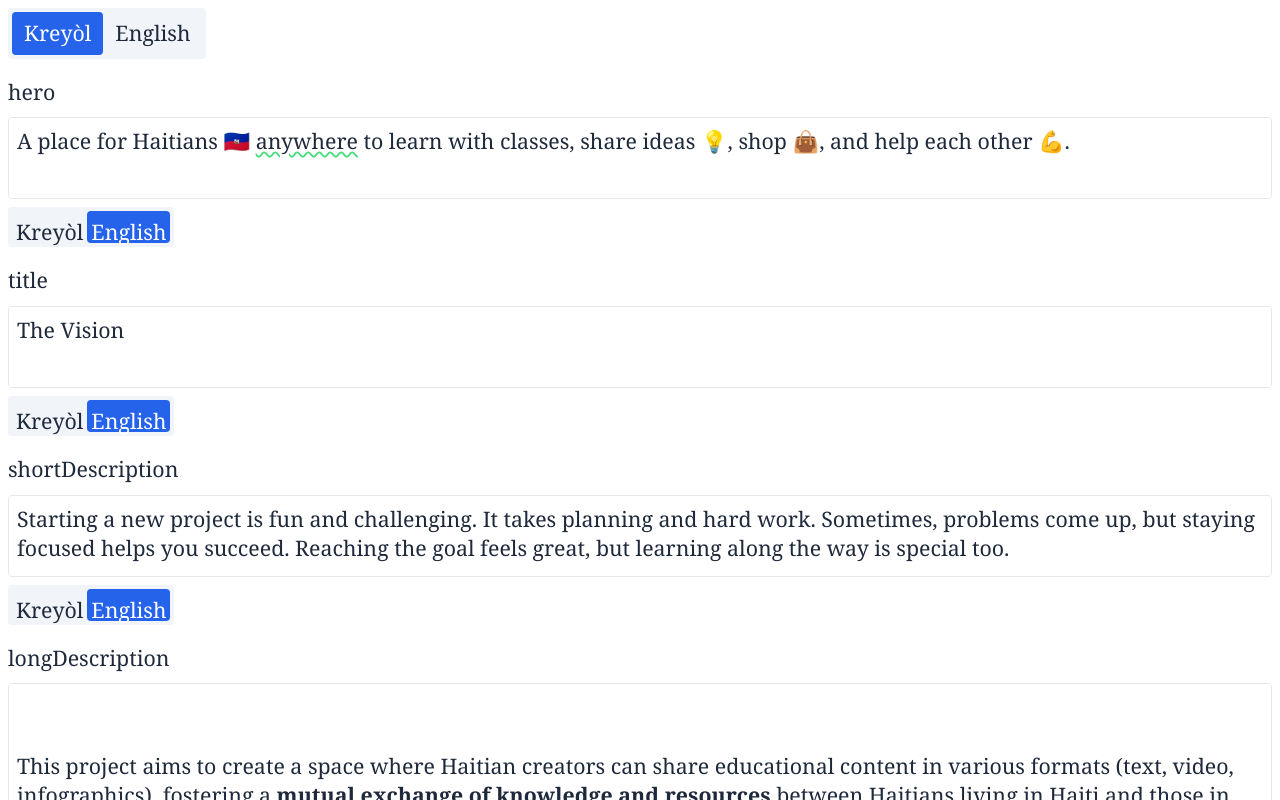
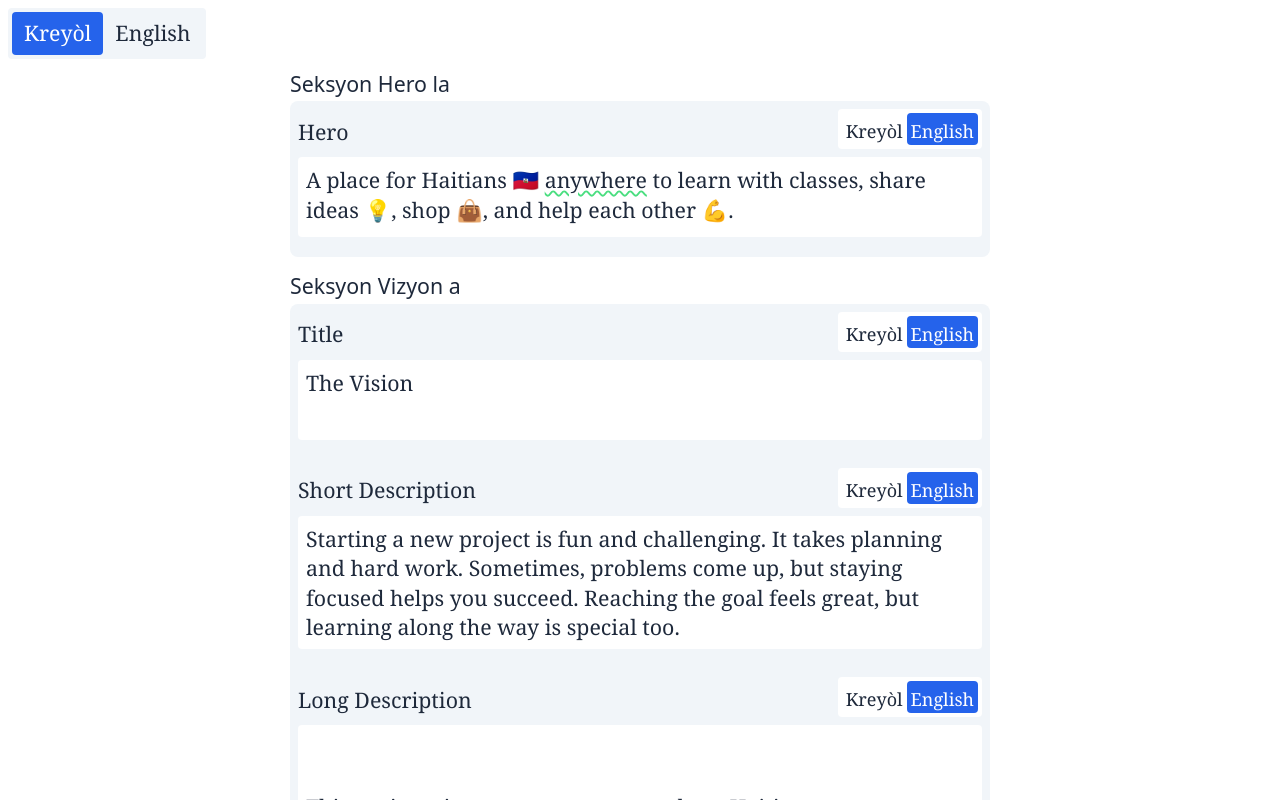
Before and after one commit to wfleu445/feeling-haiti-project, a SvelteKit app in the folder landing-page/: page /admin in a window 1280 px wide. Shown: the top 800 px of the page. Built offline with nearby package versions, Linux system fonts and the light colour scheme; no server answers.

Commit message:
feat: Style editor page correctly

```diff
--- a/landing-page/package.json
+++ b/landing-page/package.json
@@ -28,6 +28,7 @@
 		"@tailwindcss/forms": "^0.5.9",
 		"@tailwindcss/typography": "^0.5.15",
 		"@types/eslint": "^9.6.0",
+		"@types/lodash-es": "^4.17.12",
 		"autoprefixer": "^10.4.20",
 		"eslint": "^9.7.0",
 		"eslint-config-prettier": "^9.1.0",
@@ -48,11 +49,13 @@
 		"@firebase/analytics": "^0.10.9",
 		"@firebase/app": "^0.10.15",
 		"@firebase/firestore": "^4.7.4",
+		"@google-cloud/firestore": "^7.10.0",
 		"@sveltejs/kit": "^2.0.0",
 		"clsx": "^2.1.1",
 		"express": "^4.21.1",
 		"firebase-admin": "^12.1.0",
 		"firebase-functions": "^6.1.0",
+		"lodash-es": "^4.17.21",
 		"tailwind-merge": "^2.5.4"
 	}
 }
--- a/landing-page/src/lib/components/Switch/Switch.svelte
+++ b/landing-page/src/lib/components/Switch/Switch.svelte
@@ -26,7 +26,7 @@
 		<button
 			class={twMerge(
 				clsx(
-					'flex rounded px-3 py-1',
+					'flex rounded px-3 py-1 outline-none focus:ring',
 					getOptionValue(option) === value ? 'bg-blue-600 text-white' : 'font-normal',
 					buttonClasses
 				)
--- a/landing-page/src/lib/pages/admin/translations.ts
+++ b/landing-page/src/lib/pages/admin/translations.ts
@@ -12,6 +12,14 @@ export const translation = defineTranslation({
 	visionSection: {
 		'en-US': 'Vision Section',
 		'ht-HT': 'Seksyon Vizyon a'
+	},
+	featuresSection: {
+		'en-US': 'Features Section',
+		'ht-HT': 'Seksyon Karakteristik la'
+	},
+	ctaSection: {
+		'en-US': 'CTA Section',
+		'ht-HT': 'Seksyon CTA la'
 	}
 });
 
--- a/landing-page/src/routes/+layout.svelte
+++ b/landing-page/src/routes/+layout.svelte
@@ -14,8 +14,8 @@
 </script>
 
 <Firebase>
-	<div class="flex h-lvh flex-col font-serif text-[16pt] leading-relaxed text-slate-800">
-		<div class="flex p-2">
+	<div class="min-lvh flex flex-col font-serif text-[16pt] leading-relaxed text-slate-800">
+		<div class="sticky top-0 flex w-full bg-white bg-opacity-50 p-2 backdrop-blur">
 			<Switch
 				options={languageOptions}
 				getOptionValue={(option) => option.code}
--- a/landing-page/src/routes/+page.svelte
+++ b/landing-page/src/routes/+page.svelte
@@ -62,7 +62,7 @@
 	</a>
 {/snippet}
 
-<div class="flex grow flex-col gap-3 overflow-auto [&_.w-restricted]:max-w-[45em]">
+<div class="flex grow flex-col gap-3 [&_.w-restricted]:max-w-[45em]">
 	<!--Hero-->
 	<div class="flex w-full justify-center p-3">
 		<div
--- a/landing-page/src/routes/admin/+page.svelte
+++ b/landing-page/src/routes/admin/+page.svelte
@@ -1,38 +1,46 @@
 <script lang="ts">
 	import { getLanguageContext } from '$lib/components/LanguageContext/LanguageContext.svelte';
-	import { translations } from '$lib/pages/home/translations';
+	import { getTranslation as getAdminPageTranslations } from '$lib/pages/admin/translations';
 	import LandingPageStringEditor from './LandingPageStringEditor.svelte';
-	import RichText from './RichTextEditor.svelte';
 
-	let content = $state(translations);
 	let selectedLanguage = getLanguageContext();
-	$effect(() => {
-		console.log('content', content.hero[selectedLanguage.code]);
-	});
 </script>
 
-<div class="flex flex-col">
+<div
+	class="*:even:bg-blue [&_h1]:text-bold flex flex-col items-center gap-3 px-3 [&_.pageSection]:rounded-lg [&_.pageSection]:bg-slate-100 [&_div]:max-w-[700px] [&_h1]:font-sans"
+>
 	<!--Hero Editor-->
 	<div>
-		<!-- <h1>{adminPage['hero']}</h1> -->
+		<h1>{getAdminPageTranslations('heroSection', selectedLanguage.code)}</h1>
+		<div class="pageSection">
 			<LandingPageStringEditor stringId="hero" />
+		</div>
 	</div>
 	<!--Vision Editor-->
 	<div>
+		<h1>{getAdminPageTranslations('visionSection', selectedLanguage.code)}</h1>
+		<div class="pageSection">
 			<LandingPageStringEditor stringId="sections.intro.title" />
 			<LandingPageStringEditor stringId="sections.intro.shortDescription" />
 			<LandingPageStringEditor stringId="sections.intro.longDescription" />
 		</div>
+	</div>
 	<!--Features Section-->
 	<div>
+		<h1>{getAdminPageTranslations('featuresSection', selectedLanguage.code)}</h1>
+		<div class="pageSection">
 			<LandingPageStringEditor stringId="sections.features.title" />
 			<LandingPageStringEditor stringId="sections.features.shortDescription" />
 			<LandingPageStringEditor stringId="sections.features.longDescription" />
 		</div>
+	</div>
 	<!--CTA-->
 	<div>
+		<h1>{getAdminPageTranslations('ctaSection', selectedLanguage.code)}</h1>
+		<div class="pageSection">
 			<LandingPageStringEditor stringId="sections.cta.title" />
 			<LandingPageStringEditor stringId="sections.cta.shortDescription" />
 			<LandingPageStringEditor stringId="sections.cta.longDescription" />
 		</div>
 	</div>
+</div>
--- a/landing-page/src/routes/admin/LandingPageStringEditor.svelte
+++ b/landing-page/src/routes/admin/LandingPageStringEditor.svelte
@@ -7,6 +7,8 @@
 		type LanguageCode
 	} from '$lib/utils/translationType';
 	import RichText from './RichTextEditor.svelte';
+	import { camelCase, startCase } from 'lodash-es';
+
 	type LandingPageStringEditorProps = {
 		stringId: Parameters<typeof getTranslation>[0];
 		title?: string;
@@ -19,15 +21,19 @@
 	});
 </script>
 
-<div class="flex w-full flex-col gap-2 p-2">
-	<h2>{title ?? stringId.split('.')?.at(-1)}</h2>
-	<RichText bind:content={content[language]} />
+<div class="flex w-full flex-col gap-2 p-2 pb-5">
+	<div class="flex w-full flex-row items-end justify-between">
+		<h2 class="">
+			{startCase(camelCase(title ?? stringId.split('.')?.at(-1) ?? ''))}
+		</h2>
 		<Switch
 			options={languageOptions}
 			getOptionValue={(option) => option.code}
 			getOptionLabel={(option) => option.displayName}
 			bind:value={language}
-		class="h-10"
-		buttonClasses="p-1"
+			class="h-10 bg-white"
+			buttonClasses="p-1 text-lg"
 		/>
 	</div>
+	<RichText bind:content={content[language]} class="border-none" />
+</div>
--- a/landing-page/src/routes/admin/RichTextEditor.svelte
+++ b/landing-page/src/routes/admin/RichTextEditor.svelte
@@ -1,9 +1,11 @@
 <script lang="ts">
+	import { twMerge } from 'tailwind-merge';
 	// this needs to be state
-	let { content = $bindable() }: { content: string } = $props();
+	let { content = $bindable(), class: customClasses = '' }: { content: string; class?: string } =
+		$props();
 </script>
 
-<div class="flex overflow-hidden rounded border">
+<div class={twMerge('flex overflow-hidden rounded border focus-within:ring', customClasses)}>
 	<span
 		class="min-h-20 grow resize whitespace-pre-wrap break-words bg-white p-2 leading-snug outline-none"
 		contenteditable
```
Also changed, not shown: 1 other file (tests, documents, lock files or other folders). Lines whose indentation alone changed are shown as unchanged.
